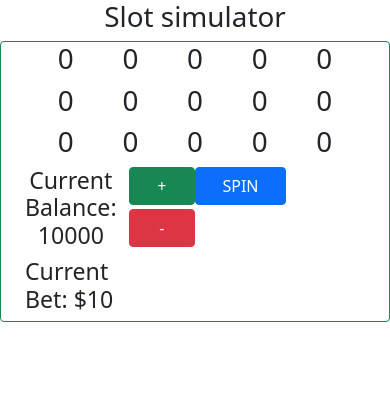
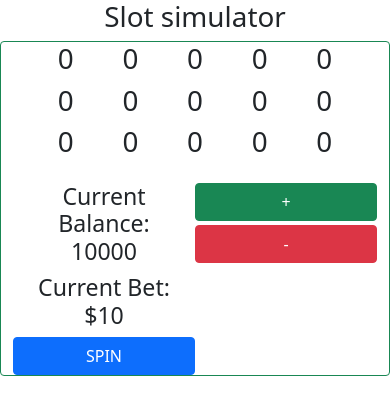
Before and after one commit to ParkerGagliano/Slot, a Python web app: template flask/templates/home.html in a window 390 px wide. Shown: the top 415 px of the page. Run offline with Jinja, Linux system fonts and the light colour scheme; the template is opened without the code that fills it, so the values that code supplies are empty.

Commit message:
screen responsiveness and feedback on bad input

```diff
--- a/flask/templates/home.html
+++ b/flask/templates/home.html
@@ -5,7 +5,7 @@
   {% endfor %}
 </div>
 {% endfor %}
-<div class="container">
+<div class="container pt-3">
   <div class="row">
     <div class="col">
       <div class="row">
@@ -13,10 +13,14 @@
           <div class="row">
             <h3 class="text-center" id="balance">Current Balance: 10000</h3>
           </div>
-          <div class="row"><h3 id="currentbet">Current Bet: $10</h3></div>
+          <div class="row">
+            <h3 class="text-center" id="currentbet">Current Bet: $10</h3>
+          </div>
         </div>
         <div class="col">
           <div class="row pb-1">
+            <div class="col-sm-6 col-lg-10">
+              <div class="row">
                 <button
                   onclick="server.changeWager(1)"
                   type="button"
@@ -25,6 +29,11 @@
                   +
                 </button>
               </div>
+            </div>
+          </div>
+
+          <div class="row">
+            <div class="col-sm-6 col-lg-10">
               <div class="row">
                 <button
                   onclick="server.changeWager(0)"
@@ -37,9 +46,11 @@
             </div>
           </div>
         </div>
-    <div class="col">
+      </div>
+    </div>
+    <div class="col-sm-3">
       <div class="row">
-        <div class="col-6 align-center">
+        <div class="col-6 col-sm-12">
           <div class="row">
             <button
               type="button"
```
Also changed, not shown: flask/slotsite.py (+24 -12 lines). Lines whose indentation alone changed are shown as unchanged.
